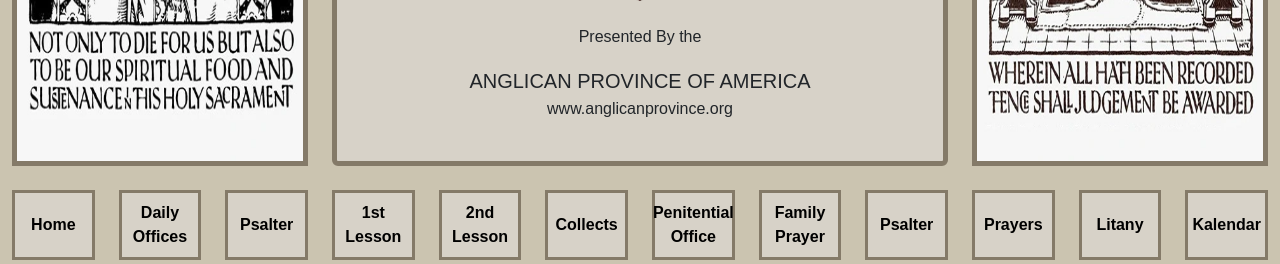
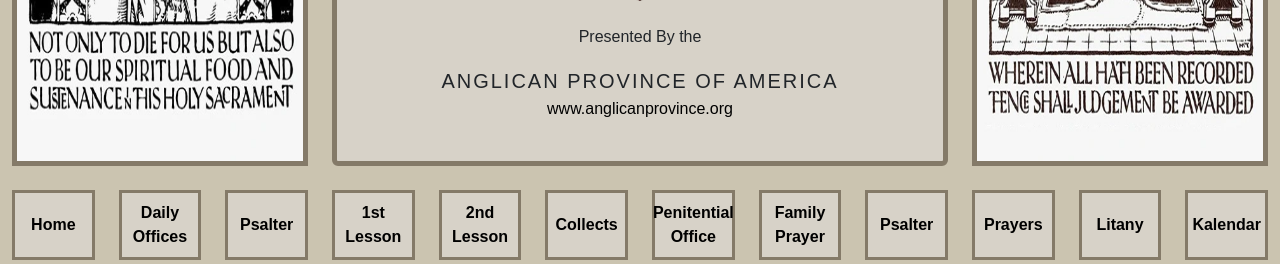
Before and after one commit to Frogbid-Khl/W-Common-Prayer-Online, a PHP site: page / in a window 1280 px wide. Shown: the part 679-943 px from the top of the page. Run offline with PHP 8.4, Linux system fonts and the light colour scheme; some web fonts are replaced.

Commit message:
update all

```diff
--- a/assets/css/style.css
+++ b/assets/css/style.css
@@ -30,16 +30,16 @@
     --link-color: #7373ff;
 }
 
-a{
+a {
     color: var(--link-color);
     text-decoration: none;
 }
 
-a:hover{
+a:hover {
     text-decoration: underline;
 }
 
-ul li{
+ul li {
     list-style: none;
 }
 
@@ -163,7 +163,7 @@ body {
     margin: auto;
 }
 
-.cpo-content-page-title{
+.cpo-content-page-title {
     display: inline-block;
     padding-bottom: 5px;
     border-bottom: 3px solid var(--text-color);
@@ -173,25 +173,25 @@ body {
     font-size: 16px;
 }
 
-.cpo-text{
+.cpo-text {
     color: var(--text-color);
 }
 
 
-.cpo-dynamic-bg{
+.cpo-dynamic-bg {
     background: var(--dynamic-background-color);
 }
 
-.cpo-bg{
+.cpo-bg {
     background: var(--background-color);
     border-bottom: 3px solid var(--text-color);
 }
 
-.cpo-body-padding-top{
+.cpo-body-padding-top {
     padding-top: 9rem;
 }
 
-.cpo-range{
+.cpo-range {
     width: 95%;
 }
 
@@ -205,16 +205,16 @@ body {
         cursor: pointer;
     }
 
-    .cpo-range{
+    .cpo-range {
         width: 85%;
     }
 
-    .cpo-body-padding-top{
+    .cpo-body-padding-top {
         padding-top: 6rem;
     }
 }
 
-.cpo-event-color{
+.cpo-event-color {
     color: #03671f;
 }
 
@@ -232,16 +232,16 @@ body {
     width: 50px;
     border-radius: 25px;
     border: 1px solid #847a68 !important;
-    box-shadow: 0 0 5px 1px rgba(0,0,0,0.75);
-    -webkit-box-shadow: 0 0 5px 1px rgba(0,0,0,0.75);
-    -moz-box-shadow: 0 0 5px 1px rgba(0,0,0,0.75);
+    box-shadow: 0 0 5px 1px rgba(0, 0, 0, 0.75);
+    -webkit-box-shadow: 0 0 5px 1px rgba(0, 0, 0, 0.75);
+    -moz-box-shadow: 0 0 5px 1px rgba(0, 0, 0, 0.75);
 }
 
 #cpo-scroll-to-top:hover {
     background-color: #847a68;
 }
 
-.cpo-table{
+.cpo-table {
     --bs-table-color: var(--text-color);
     --bs-table-bg: #fff0;
 }
@@ -250,30 +250,41 @@ body {
     --bs-table-color-type: var(--text-color);
 }
 
-.cpo-red{
+.cpo-red {
     background-color: #800000 !important;
     color: white !important;
 }
 
-.cpo-pink{
+.cpo-pink {
     background-color: #6C3461 !important;
     color: white !important;
 }
 
-.cpo-white{
+.cpo-white {
     background-color: #f8f8ff !important;
     color: black !important;
 }
 
-.cpo-green{
+.cpo-green {
     background-color: #0B4008 !important;
     color: white !important;
 }
 
-.cpo-red a,.cpo-green a,.cpo-pink a{
+.cpo-red a, .cpo-green a, .cpo-pink a {
     color: white !important;
 }
 
-.cpo-white a{
+.cpo-white a {
     color: black !important;
 }
+
+.cpo-angelina-title {
+    max-width: 500px;
+    margin: auto;
+    line-height: 2rem;
+    letter-spacing: 2px;
+}
+
+.cpo-angli-url{
+    color: black;
+}
--- a/collects.php
+++ b/collects.php
@@ -139,10 +139,10 @@ $currentMonthKallender = date('Y-m');
         <div class="col-lg-12 text-center mt-3">
             <img alt="" class="img-fluid cpo-logo" src="assets/images/book.webp"/>
             <p class="mt-4">Presented By the</p>
-            <h5 style="max-width: 500px;margin: auto;line-height: 2rem;">
+            <h5 class="cpo-angelina-title">
                 ANGLICAN PROVINCE OF AMERICA
             </h5>
-            <p>www.anglicanprovince.org</p>
+            <p><a href="https://anglicanprovince.org/" class="cpo-angli-url">www.anglicanprovince.org</a></p>
         </div>
         <div class="col-lg-12 mt-3">
             <div>
--- a/dailye.php
+++ b/dailye.php
@@ -197,10 +197,10 @@ function numberToWords($number) {
         <div class="col-lg-6 text-center mt-3">
             <img alt="" class="img-fluid cpo-logo" src="<?php echo $extension; ?>assets/images/book.webp"/>
             <p class="mt-4">Presented By the</p>
-            <h5 style="max-width: 500px;margin: auto;line-height: 2rem;">
+            <h5 class="cpo-angelina-title">
                 ANGLICAN PROVINCE OF AMERICA
             </h5>
-            <p>www.anglicanprovince.org</p>
+            <p><a href="https://anglicanprovince.org/" class="cpo-angli-url">www.anglicanprovince.org</a></p>
         </div>
         <div class="col-lg-6 text-center mt-3">
             <p>
--- a/dailym.php
+++ b/dailym.php
@@ -197,10 +197,10 @@ function numberToWords($number) {
         <div class="col-lg-6 text-center mt-3">
             <img alt="" class="img-fluid cpo-logo" src="<?php echo $extension; ?>assets/images/book.webp"/>
             <p class="mt-4">Presented By the</p>
-            <h5 style="max-width: 500px;margin: auto;line-height: 2rem;">
+            <h5 class="cpo-angelina-title">
                 ANGLICAN PROVINCE OF AMERICA
             </h5>
-            <p>www.anglicanprovince.org</p>
+            <p><a href="https://anglicanprovince.org/" class="cpo-angli-url">www.anglicanprovince.org</a></p>
         </div>
         <div class="col-lg-6 text-center mt-3">
             <p>
--- a/even-pray.php
+++ b/even-pray.php
@@ -219,10 +219,10 @@ function numberToWords($number) {
         <div class="col-lg-6 text-center mt-3">
             <img alt="" class="img-fluid cpo-logo" src="<?php echo $extension; ?>assets/images/book.webp"/>
             <p class="mt-4">Presented By the</p>
-            <h5 style="max-width: 500px;margin: auto;line-height: 2rem;">
+            <h5 class="cpo-angelina-title">
                 ANGLICAN PROVINCE OF AMERICA
             </h5>
-            <p>www.anglicanprovince.org</p>
+            <p><a href="https://anglicanprovince.org/" class="cpo-angli-url">www.anglicanprovince.org</a></p>
         </div>
         <div class="col-lg-6 text-center mt-3">
             <p>
--- a/event.php
+++ b/event.php
@@ -166,10 +166,10 @@ if ($row == 0) {
         <div class="col-lg-6 text-center mt-3">
             <img alt="" class="img-fluid cpo-logo" src="<?php echo $extension; ?>assets/images/book.webp"/>
             <p class="mt-4">Presented By the</p>
-            <h5 style="max-width: 500px;margin: auto;line-height: 2rem;">
+            <h5 class="cpo-angelina-title">
                 ANGLICAN PROVINCE OF AMERICA
             </h5>
-            <p>www.anglicanprovince.org</p>
+            <p><a href="https://anglicanprovince.org/" class="cpo-angli-url">www.anglicanprovince.org</a></p>
         </div>
         <div class="col-lg-6 text-center mt-3">
             <p>
--- a/family-prayer.php
+++ b/family-prayer.php
@@ -144,10 +144,10 @@ $currentMonthKallender = date('Y-m');
         <div class="col-lg-12 text-center mt-3">
             <img alt="" class="img-fluid cpo-logo" src="assets/images/book.webp"/>
             <p class="mt-4">Presented By the</p>
-            <h5 style="max-width: 500px;margin: auto;line-height: 2rem;">
+            <h5 class="cpo-angelina-title">
                 ANGLICAN PROVINCE OF AMERICA
             </h5>
-            <p>www.anglicanprovince.org</p>
+            <p><a href="https://anglicanprovince.org/" class="cpo-angli-url">www.anglicanprovince.org</a></p>
         </div>
         <div class="col-lg-6 mt-3">
             <div class="row">
--- a/index.php
+++ b/index.php
@@ -53,10 +53,10 @@ $currentMonthKallender = date('Y-m');
                     </h5>
                     <img alt="" class="img-fluid cpo-logo mt-3" src="assets/images/logo.webp"/>
                     <p class="mt-4">Presented By the</p>
-                    <h5 style="max-width: 500px;margin: auto;line-height: 2rem;">
+                    <h5 class="cpo-angelina-title">
                         ANGLICAN PROVINCE OF AMERICA
                     </h5>
-                    <p>www.anglicanprovince.org</p>
+                    <p><a href="https://anglicanprovince.org/" class="cpo-angli-url">www.anglicanprovince.org</a></p>
                 </div>
             </div>
         </div>
--- a/litany.php
+++ b/litany.php
@@ -139,10 +139,10 @@ $currentMonthKallender = date('Y-m');
         <div class="col-lg-12 text-center mt-3">
             <img alt="" class="img-fluid cpo-logo" src="assets/images/book.webp"/>
             <p class="mt-4">Presented By the</p>
-            <h5 style="max-width: 500px;margin: auto;line-height: 2rem;">
+            <h5 class="cpo-angelina-title">
                 ANGLICAN PROVINCE OF AMERICA
             </h5>
-            <p>www.anglicanprovince.org</p>
+            <p><a href="https://anglicanprovince.org/" class="cpo-angli-url">www.anglicanprovince.org</a></p>
         </div>
         <div class="col-lg-12 mt-3">
             <div>
--- a/morn-pray.php
+++ b/morn-pray.php
@@ -219,10 +219,10 @@ function numberToWords($number) {
         <div class="col-lg-6 text-center mt-3">
             <img alt="" class="img-fluid cpo-logo" src="<?php echo $extension; ?>assets/images/book.webp"/>
             <p class="mt-4">Presented By the</p>
-            <h5 style="max-width: 500px;margin: auto;line-height: 2rem;">
+            <h5 class="cpo-angelina-title">
                 ANGLICAN PROVINCE OF AMERICA
             </h5>
-            <p>www.anglicanprovince.org</p>
+            <p><a href="https://anglicanprovince.org/" class="cpo-angli-url">www.anglicanprovince.org</a></p>
         </div>
         <div class="col-lg-6 text-center mt-3">
             <p>
--- a/morning-prayer.php
+++ b/morning-prayer.php
@@ -139,10 +139,10 @@ $currentMonthKallender = date('Y-m');
         <div class="col-lg-6 text-center mt-3">
             <img alt="" class="img-fluid cpo-logo" src="assets/images/book.webp"/>
             <p class="mt-4">Presented By the</p>
-            <h5 style="max-width: 500px;margin: auto;line-height: 2rem;">
+            <h5 class="cpo-angelina-title">
                 ANGLICAN PROVINCE OF AMERICA
             </h5>
-            <p>www.anglicanprovince.org</p>
+            <p><a href="https://anglicanprovince.org/" class="cpo-angli-url">www.anglicanprovince.org</a></p>
         </div>
         <div class="col-lg-6 text-center mt-3">
             <p>
--- a/penitential-office.php
+++ b/penitential-office.php
@@ -139,10 +139,10 @@ $currentMonthKallender = date('Y-m');
         <div class="col-lg-12 text-center mt-3">
             <img alt="" class="img-fluid cpo-logo" src="assets/images/book.webp"/>
             <p class="mt-4">Presented By the</p>
-            <h5 style="max-width: 500px;margin: auto;line-height: 2rem;">
+            <h5 class="cpo-angelina-title">
                 ANGLICAN PROVINCE OF AMERICA
             </h5>
-            <p>www.anglicanprovince.org</p>
+            <p><a href="https://anglicanprovince.org/" class="cpo-angli-url">www.anglicanprovince.org</a></p>
         </div>
         <div class="col-lg-12 mt-3">
             <div>
--- a/prayers-and-thanksgivings.php
+++ b/prayers-and-thanksgivings.php
@@ -142,10 +142,10 @@ $currentMonthKallender = date('Y-m');
         <div class="col-lg-12 text-center mt-3">
             <img alt="" class="img-fluid cpo-logo" src="assets/images/book.webp"/>
             <p class="mt-4">Presented By the</p>
-            <h5 style="max-width: 500px;margin: auto;line-height: 2rem;">
+            <h5 class="cpo-angelina-title">
                 ANGLICAN PROVINCE OF AMERICA
             </h5>
-            <p>www.anglicanprovince.org</p>
+            <p><a href="https://anglicanprovince.org/" class="cpo-angli-url">www.anglicanprovince.org</a></p>
         </div>
         <div class="col-lg-6 mt-3">
             <div class="row">
--- a/psalm.php
+++ b/psalm.php
@@ -197,10 +197,10 @@ function numberToWords($number) {
         <div class="col-lg-6 text-center mt-3">
             <img alt="" class="img-fluid cpo-logo" src="<?php echo $extension; ?>assets/images/book.webp"/>
             <p class="mt-4">Presented By the</p>
-            <h5 style="max-width: 500px;margin: auto;line-height: 2rem;">
+            <h5 class="cpo-angelina-title">
                 ANGLICAN PROVINCE OF AMERICA
             </h5>
-            <p>www.anglicanprovince.org</p>
+            <p><a href="https://anglicanprovince.org/" class="cpo-angli-url">www.anglicanprovince.org</a></p>
         </div>
         <div class="col-lg-6 text-center mt-3">
             <p>
--- a/psalter.php
+++ b/psalter.php
@@ -177,10 +177,10 @@ function convertToRoman($number)
         <div class="col-lg-12 text-center mt-3">
             <img alt="" class="img-fluid cpo-logo" src="assets/images/book.webp"/>
             <p class="mt-4">Presented By the</p>
-            <h5 style="max-width: 500px;margin: auto;line-height: 2rem;">
+            <h5 class="cpo-angelina-title">
                 ANGLICAN PROVINCE OF AMERICA
             </h5>
-            <p>www.anglicanprovince.org</p>
+            <p><a href="https://anglicanprovince.org/" class="cpo-angli-url">www.anglicanprovince.org</a></p>
             <p>
                 <?php
                 $dateString = date("l, F j, Y");
--- a/sunday.php
+++ b/sunday.php
@@ -156,10 +156,10 @@ $description = '';
         <div class="col-lg-6 text-center mt-3">
             <img alt="" class="img-fluid cpo-logo" src="assets/images/book.webp"/>
             <p class="mt-4">Presented By the</p>
-            <h5 style="max-width: 500px;margin: auto;line-height: 2rem;">
+            <h5 class="cpo-angelina-title">
                 ANGLICAN PROVINCE OF AMERICA
             </h5>
-            <p>www.anglicanprovince.org</p>
+            <p><a href="https://anglicanprovince.org/" class="cpo-angli-url">www.anglicanprovince.org</a></p>
         </div>
         <div class="col-lg-6 text-center mt-3">
             <p>
--- a/visitation-of-the-sick.php
+++ b/visitation-of-the-sick.php
@@ -143,10 +143,10 @@ $currentMonthKallender = date('Y-m');
         <div class="col-lg-12 text-center mt-3">
             <img alt="" class="img-fluid cpo-logo" src="assets/images/book.webp"/>
             <p class="mt-4">Presented By the</p>
-            <h5 style="max-width: 500px;margin: auto;line-height: 2rem;">
+            <h5 class="cpo-angelina-title">
                 ANGLICAN PROVINCE OF AMERICA
             </h5>
-            <p>www.anglicanprovince.org</p>
+            <p><a href="https://anglicanprovince.org/" class="cpo-angli-url">www.anglicanprovince.org</a></p>
         </div>
         <div class="col-lg-12 mt-3">
             <div>
```
